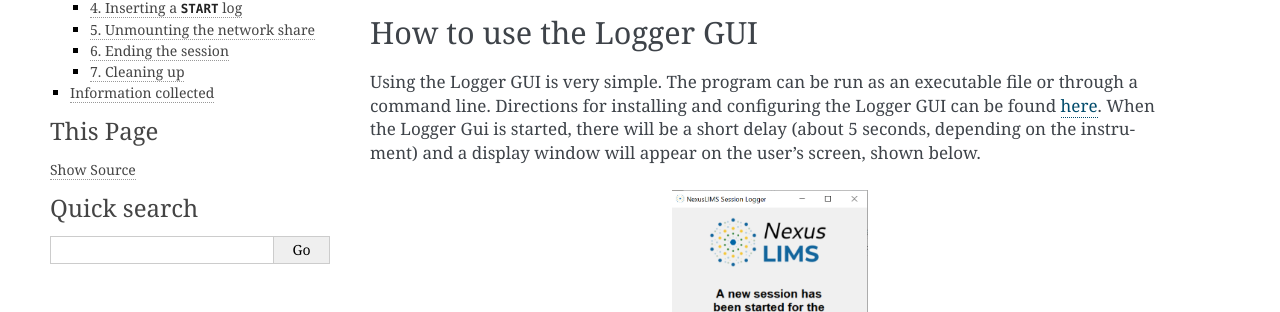
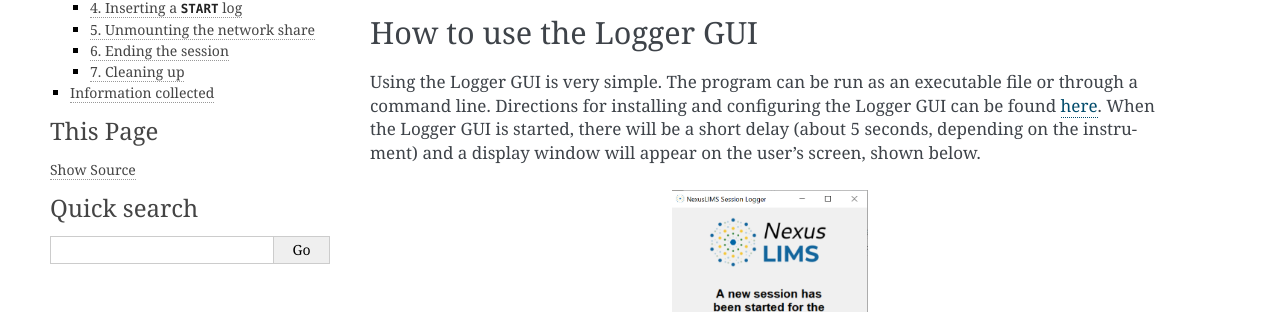
Before and after one commit to shashipoddar/NexusLIMS-Logger, a Sphinx documentation site: the page built from docs/logger_gui.rst, in a window 1280 px wide and 900 px high. Shown: the part 265-577 px from the top of the window. Built offline with Sphinx 7.4.7, drawn with Linux system fonts in a browser that asks for light colours; the version number is read from the project's files by our own code.

Commit message:
fixed more documentation errors, fixed first logger_gui image to load properly

```diff
--- a/README.rst
+++ b/README.rst
@@ -10,7 +10,7 @@
     $HOME/nexuslims/gui/config.json
 
 The default ``$HOME`` directory is unique for different operating systems.  A discription of
-the default $HOME directories for Linux, MacOS, and Windows can be found `here <https://en.wikipedia.org/wiki/Home_directory>`_.
+the default ``$HOME`` directories for Linux, MacOS, and Windows can be found `here <https://en.wikipedia.org/wiki/Home_directory>`_.
 The ``config.json`` file contains information about the user that is required by the Logger GUI
 to store data.  The required information is as follows::
 
@@ -29,7 +29,7 @@
 is installed but they can be configfured by administrators to be required. The ``networkdrive_username`` entity
 must be filled in prior to running the Logger GUI or the program will not run.
 
-There are two methods to run the Logger GUI; through a command line or as an executable file
+There are two methods to run the Logger GUI: through a command line or as an executable file
 
 Run in command line
 ===================
--- a/docs/logger_gui.rst
+++ b/docs/logger_gui.rst
@@ -15,10 +15,10 @@
 
 Using the Logger GUI is very simple. The program can be run as an executable file or through a command line.
 Directions for installing and configuring the Logger GUI can be found
-:doc:`here <readme>`. When the Logger Gui is started, there will be a short delay (about 5 seconds, depending on the instrument)
+:doc:`here <readme>`. When the Logger GUI is started, there will be a short delay (about 5 seconds, depending on the instrument)
 and a display window will appear on the user's screen, shown below.
 
-..  figure:: _static/logger_icon_new.png
+..  figure:: _static/logger_icon_new.PNG
     :width: 25%
     :align: center
     :alt: Session Logger application shortcut icon
```
